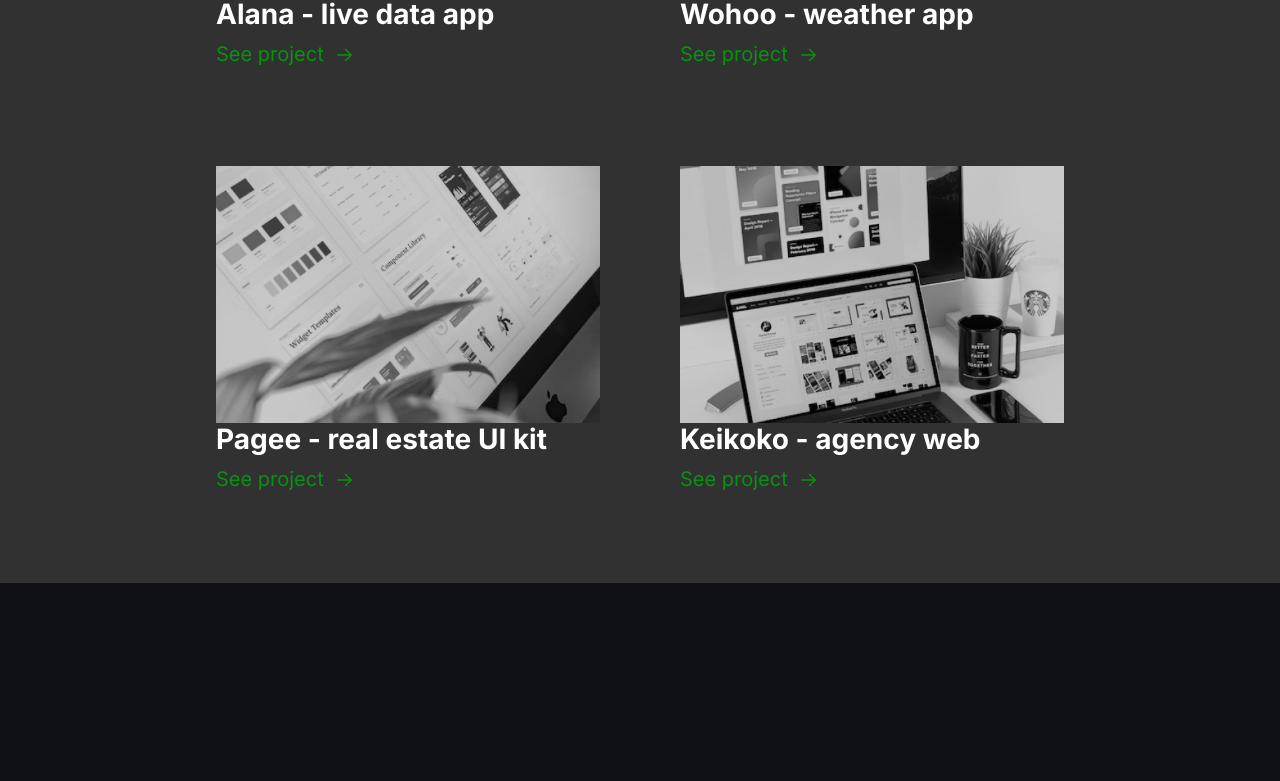
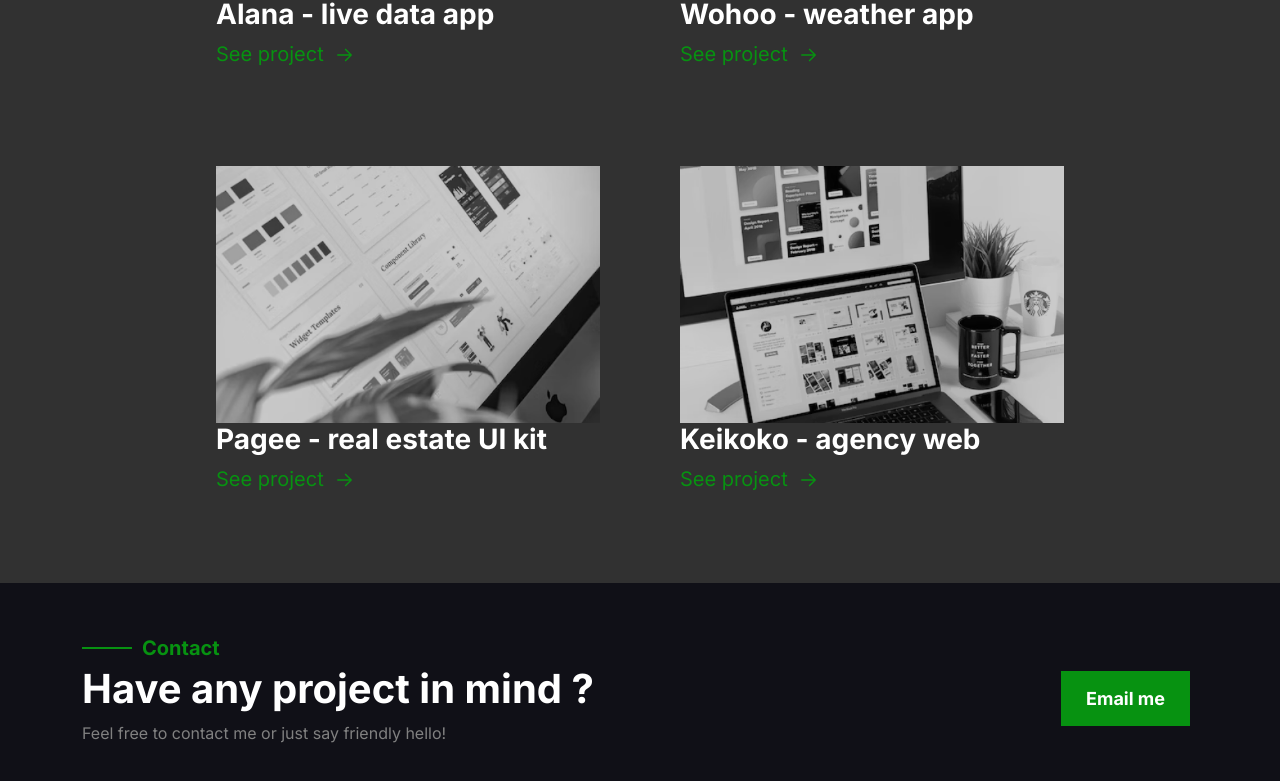
Before and after one commit to ogonekmateusz/portfolio-vue, a Vue app: page / in a window 1280 px wide. Shown: the part 1511-2292 px from the top of the page. Before the commit the page ends 2094 px from the top, so only its background shows below. Built offline with nearby package versions, Linux system fonts and the light colour scheme.

Commit message:
add section contact

```diff
--- a/src/views/HomeView.vue
+++ b/src/views/HomeView.vue
@@ -33,6 +33,7 @@
     </div>
     <!-- cards end -->
   </section>
+  <!-- koniec sekcji services -->
 <section class="work">
 
   <div class="album py-5 bg-body-tertiary">
@@ -70,7 +71,32 @@
       </div>
   </div>
 </section>
-  <!-- koniec sekcji services -->
+
+<section id="contact">
+    <div class="container container-contact">
+        <div class="row">
+          <div class="col-lg-6">
+            <div class="services-header">
+              <div class="services-header-content">
+                <hr class="line"> <span>Contact</span>
+              </div>
+              <h2>Have any project in mind ?</h2>
+              <p>Feel free to contact me or just say friendly hello!</p>
+            </div>
+          </div>
+
+          <div class="col-lg-6">
+            <div class="services-header">
+
+              <div class="services-header-right-block">
+                <EmailMe/>
+              </div>
+            </div>
+          </div>
+        </div>
+      </div>
+</section>
+
 </template>
 
 <script setup lang="ts">
@@ -80,6 +106,7 @@ import sevicesBlock from "@/components/servicesBlock.vue";
 import SectionServices from "../components/HomeViewComponents/SectionServices.vue";
 import SectionWork from "@/components/HomeViewComponents/SectionWork.vue";
 import SectionContact from "@/components/HomeViewComponents/SectionContact.vue";
+import EmailMe from "@/components/EmailMe.vue";
 
 interface Service {
   title: string;
@@ -236,5 +263,17 @@ const works: Work[] = [
   justify-content: center;
 }
 
+/* contact */
+.container-contact
+.row {
+  align-items: center;
+  padding: 48px 0;
+}
+
+.row
+p {
+  color: var(--gray);
+}
+
 
 </style>
```
